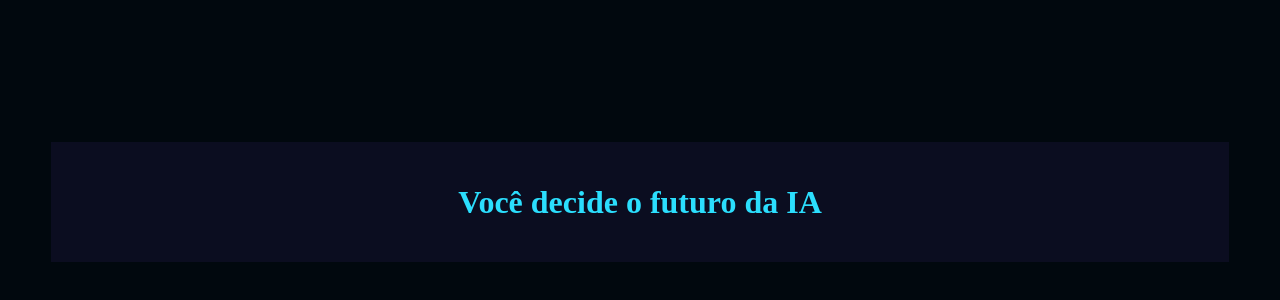
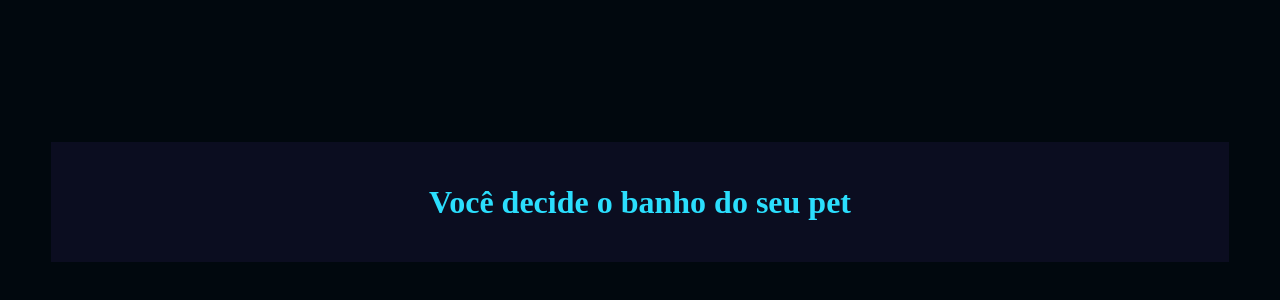
Before and after one commit to rayanerosa15/projeto-3, a plain HTML site: page index.html in a window 1280 px wide. Shown: the part 206-506 px from the top of the page. Drawn offline with Linux system fonts and the light colour scheme.

Commit message:
Update index.html

```diff
--- a/index.html
+++ b/index.html
@@ -4,11 +4,11 @@
     <meta charset="UTF-8">
     <meta name="viewport" content="width=device-width, initial-scale=1.0">
     <link rel="stylesheet" href="style.css">
-    <title>Você decide o futuro da IA</title>
+    <title>Você decide o banho do seu pet</title>
 </head>
 <body>
     <div class="caixa-principal">
-        <h1>Você decide o futuro da IA</h1>
+        <h1>Você decide o banho do seu pet</h1>
         <div class="caixa-perguntas"></div>
         <div class="caixa-alternativas"></div>
         <div class="caixa-resultado"></div>
```
